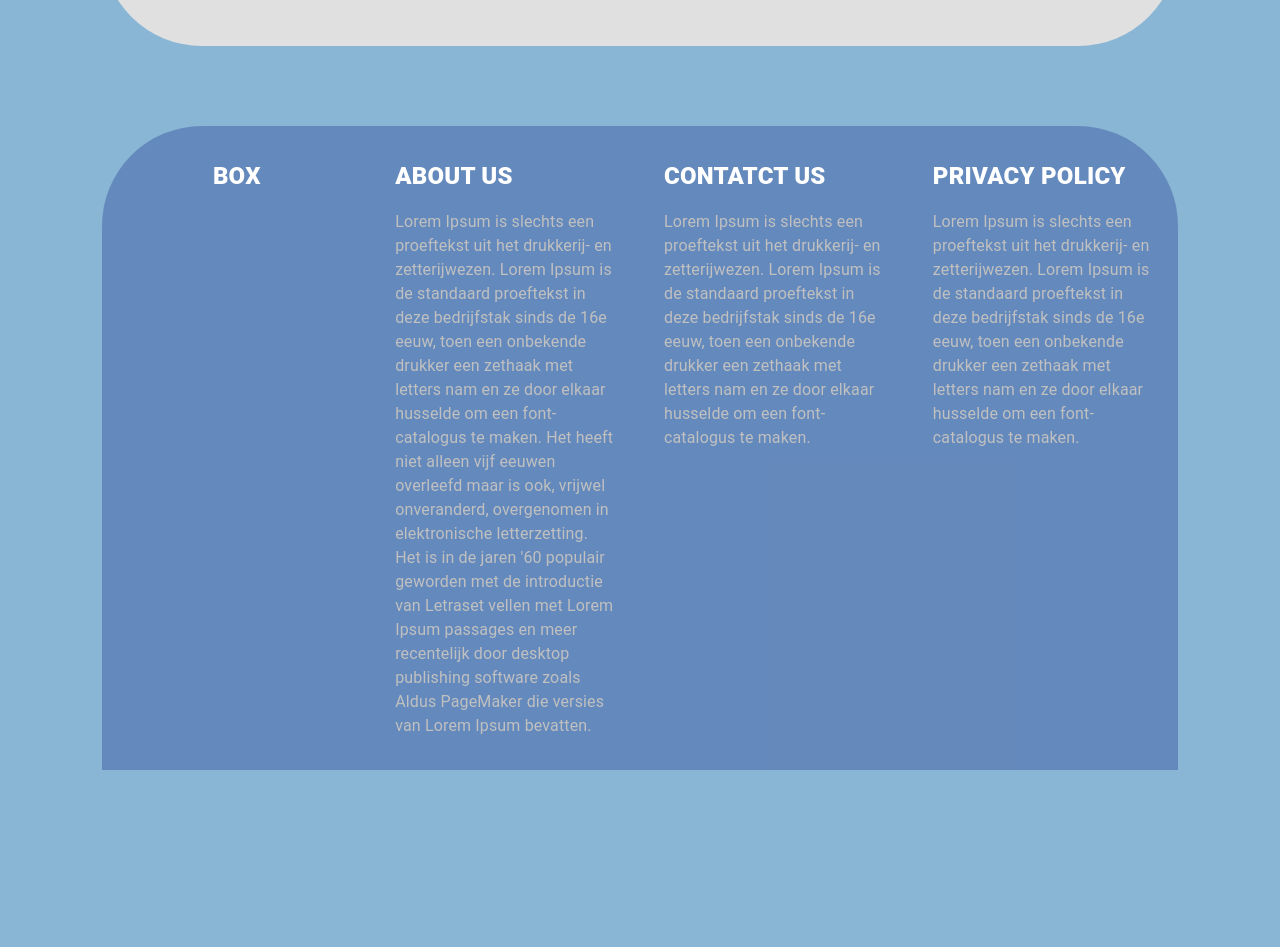
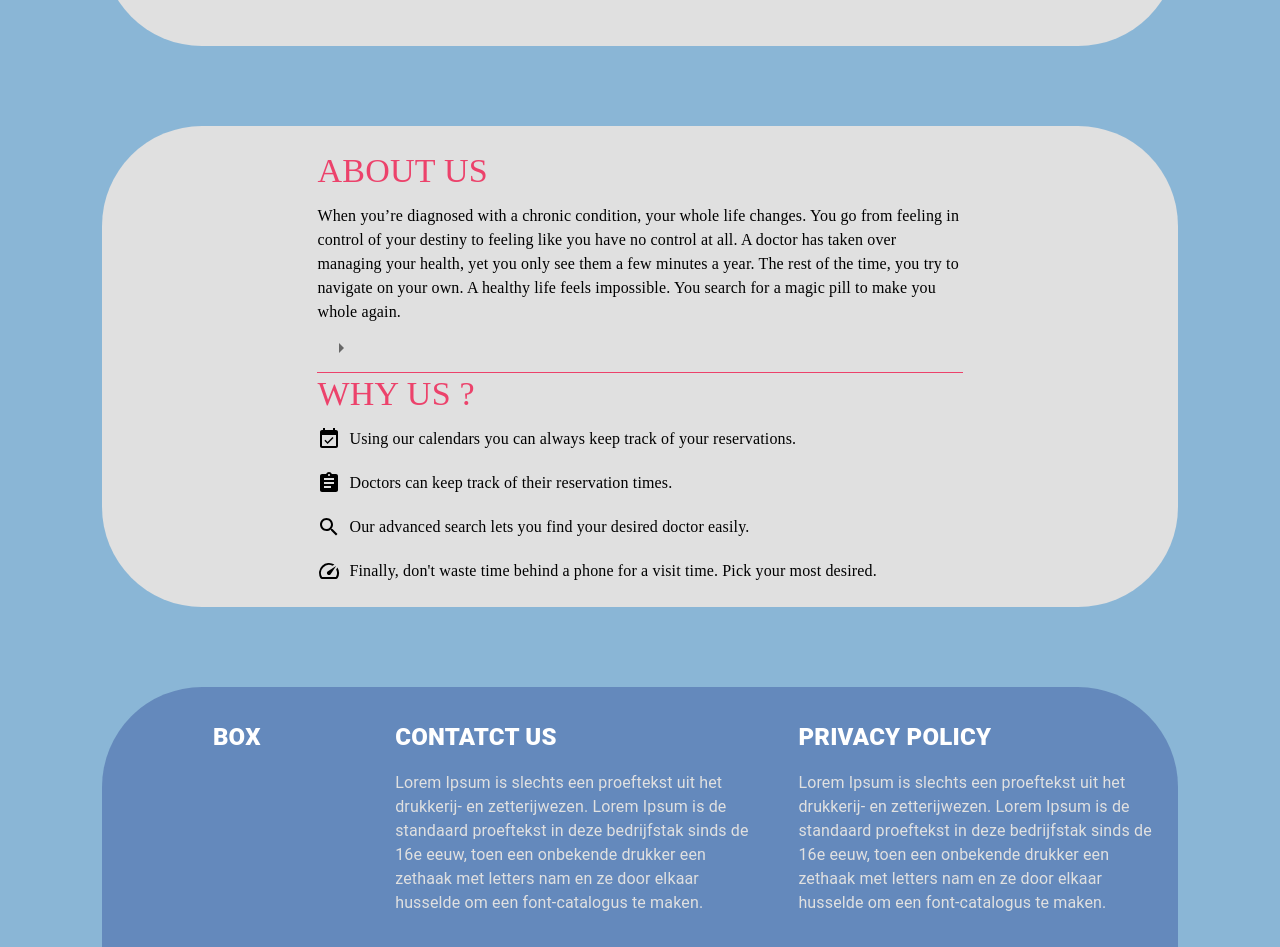
Before and after one commit to Tahlil-992/bugophobia.front-end, a React (Create React App) app: page / in a window 1280 px wide. Shown: the part 560-1507 px from the top of the page. Before the commit the page ends 1330 px from the top, so only its background shows below. Built offline with nearby package versions, Linux system fonts and the light colour scheme.

Commit message:
initial structure of landing page for main content

```diff
--- a/src/views/pages/LandingPage.js
+++ b/src/views/pages/LandingPage.js
@@ -1,4 +1,4 @@
-import React from 'react';
+import React, { useState } from 'react';
 import "../../style.css";
 import AppBar from '@material-ui/core/AppBar';
 import Button from '@material-ui/core/Button';
@@ -14,6 +14,15 @@ import DoctorImg from "../../assets/images/DoctorUser.png";
 import PatientImg from "../../assets/images/PatientUser.png";
 import OnlineDoctor from "../../assets/images/OnlineDoctor.jpg";
 import Box from "@material-ui/core/Box";
+import SpeedIcon from '@material-ui/icons/Speed';
+import Collapse from '@material-ui/core/Collapse';
+import ArrowRightIcon from '@material-ui/icons/ArrowRight';
+import ArrowDropUpIcon from '@material-ui/icons/ArrowDropUp';
+import IconButton from '@material-ui/core/IconButton';
+import Divider from '@material-ui/core/Divider';
+import EventAvailableIcon from '@material-ui/icons/EventAvailable';
+import SearchIcon from '@material-ui/icons/Search';
+import AssignmentIcon from '@material-ui/icons/Assignment';
 
 const useStyles = makeStyles((theme) => ({
     icon: {
@@ -43,6 +52,10 @@ const useStyles = makeStyles((theme) => ({
             backgroundColor: '#5f939a',
         },
     },
+    divider: {
+        color: "#ec426b",
+        backgroundColor: "#ec426b",
+    }
 }));
 
 const LandingPage = ({ isdoctor, setIsDoctor }) => {
@@ -53,6 +66,16 @@ const LandingPage = ({ isdoctor, setIsDoctor }) => {
         setIsDoctor(true);
     }
     const classes = useStyles();
+    const [whyUsReadMore, setWhyUsReadMore] = useState(false);
+
+    const expandWhyUsReadMore = () => {
+        setWhyUsReadMore(true);
+    }
+
+    const collpaseWhyUsReadMore = () => {
+        setWhyUsReadMore(false);
+    }
+
     return (
         <React.Fragment>
             <AppBar position="relative" style={{height:'5%'}}>
@@ -105,6 +128,127 @@ const LandingPage = ({ isdoctor, setIsDoctor }) => {
                     </Container>
                 </div>
             </Grid>
+            <Grid style={{ backgroundColor: '#8ab6d6', height:'60%', justifyContent:'center', alignItems:'center' }}>
+                <div
+                    className={classes.heroContent}
+                    style={{
+                        backgroundColor: '#E0E0E0',
+                        display: 'flex',
+                        flexDirection: 'row',
+                        marginLeft: '8%',
+                        marginRight: '8%',
+                        marginTop: "5em",
+                        borderRadius: '100px' }}>
+                    <Grid container>
+                        <Grid item xs={12}>
+                            <Box width='60%' margin="auto">
+                                <Typography style={{ color: "#ec426b", fontFamily: "cursive" }} component="h1" variant="h4" align="left" color="textPrimary" gutterBottom>
+                                    ABOUT US
+                                </Typography>
+                            </Box>
+                            <Box display="flex" flexDirection="column" width='60%' margin="auto">
+                                <Typography style={{ fontFamily: "cursive" }}>
+                                    When you’re diagnosed with a chronic condition, your whole life changes.
+                                    You go from feeling in control of your destiny to feeling like you have no control at all.
+                                    A doctor has taken over managing your health, yet you only see them a few minutes a year.
+                                    The rest of the time, you try to navigate on your own. A healthy life feels impossible.
+                                    You search for a magic pill to make you whole again.
+                                </Typography>
+                                <Collapse in={whyUsReadMore} timeout={1000} unmountOnExit>
+                                    <Typography style={{ fontFamily: "cursive", color: "#ec426b" }}>
+                                        <br/>
+                                        A better way is possible.
+                                    </Typography>
+                                    <Typography style={{ fontFamily: "cursive" }}>
+                                        Reimagine your health, your limits, and your life.
+                                        We are with you during the thousands of hours per year when you’re not at the doctor’s office.
+                                        <br/>
+                                        <br/>
+                                    </Typography>
+                                    <Typography style={{ fontFamily: "cursive", color: "#ec426b"  }}>
+                                        We are all in this together.
+                                    </Typography>
+                                    <Typography style={{ fontFamily: "cursive" }}>
+                                        We give you back your time, your power, and your life.
+                                        And when we give back this time and power to millions of people around the world,
+                                        we have the potential to solve the problems facing our planet. We can change the future.
+                                        And together, we can create new possibilities for humanity. It all starts with you.
+                                    </Typography>
+                                </Collapse>
+                                {!whyUsReadMore && <Box>
+                                    <IconButton onClick={expandWhyUsReadMore}>
+                                        <ArrowRightIcon/>
+                                    </IconButton>
+                                </Box>}
+                                {whyUsReadMore && <Box>
+                                    <IconButton onClick={collpaseWhyUsReadMore}>
+                                        <ArrowDropUpIcon/>
+                                    </IconButton>
+                                </Box>}
+                            </Box>
+                        </Grid>
+                        <Grid item xs={12}>
+                            <Box width="60%" margin="auto">
+                                <Divider classes={{root: classes.divider}}/>
+                            </Box>
+                        </Grid>
+                        <Grid item xs={12}>
+                            <Box width='60%' margin="auto">
+                                <Typography style={{ color: "#ec426b", fontFamily: "cursive" }} component="h1" variant="h4" align="left" color="textPrimary" gutterBottom>
+                                    WHY US ?
+                                </Typography>
+                            </Box>
+                            <Box width='60%' margin="auto">
+                                <Box display="flex">
+                                    <EventAvailableIcon/>
+                                    <Typography style={{ fontFamily: "cursive", marginLeft: "0.5em" }}>
+                                        Using our calendars you can always keep track of your reservations.
+                                    </Typography>
+                                </Box>
+                                <br/>
+                                <Box display="flex">
+                                    <AssignmentIcon/>
+                                    <Typography style={{ fontFamily: "cursive", marginLeft: "0.5em" }}>
+                                        Doctors can keep track of their reservation times.
+                                    </Typography>
+                                </Box>
+                                <br/>
+                                <Box display="flex">
+                                    <SearchIcon/>
+                                    <Typography style={{ fontFamily: "cursive", marginLeft: "0.5em" }}>
+                                        Our advanced search lets you find your desired doctor easily.
+                                    </Typography>
+                                </Box>
+                                <br/>
+                                <Box display="flex">
+                                    <SpeedIcon/>
+                                    <Typography style={{ fontFamily: "cursive", marginLeft: "0.5em" }}>
+                                        Finally, don't waste time behind a phone for a visit time. Pick your most desired.
+                                    </Typography>
+                                </Box>
+                            </Box>
+                                {/* <Box display="flex" justifyContent="center">
+                                    <SpeedIcon style={{margin: "0 0.5em"}}/>
+                                    <Typography align="center" style={{margin: "0 0.5em"}}>
+                                        Fast
+                                    </Typography>
+                                </Box>
+                                <Box display="flex" justifyContent="center">
+                                    <SpeedIcon style={{margin: "0 0.5em"}}/>
+                                    <Typography align="center" style={{margin: "0 0.5em"}}>
+                                        Secure
+                                    </Typography>
+                                </Box>
+                                <Box display="flex" justifyContent="center">
+                                    <SpeedIcon style={{margin: "0 0.5em"}}/>
+                                    <Typography align="center" style={{margin: "0 0.5em"}}>
+                                        Professional
+                                    </Typography>
+                                </Box> */}
+                        </Grid>
+                    </Grid>
+                </div>
+            </Grid>
             <footer className={classes.footer} style={{ backgroundColor: 'rgba(16,33,125, 0.3)', padding: "2em 0" }}>
                 {/* <Typography variant="h6" align="center" gutterBottom>Footer</Typography>
                 <Typography variant="subtitle1" align="center" color="textSecondary" component="p">Something here to give the footer a purpose!</Typography>
@@ -114,30 +258,12 @@ const LandingPage = ({ isdoctor, setIsDoctor }) => {
                     <Typography style={{ color:"#FFFFFF", fontWeight: 900, fontSize: "1.5em" }} align="center">BOX</Typography>
                 </Grid>
                 <Grid container item sm={9}>
-                    <Grid item sm={4} justifyContent="center"style={{ padding: "0 1.5em"}}>
-                        <Grid>
-                            <Typography style={{ color:"#FFFFFF", fontWeight: 900, fontSize: "1.5em" }}>ABOUT US</Typography>
-                        </Grid>
-                        <Grid>
-                            <Typography style={{ color: "#C0C0C0", marginTop: "1em" }}>
-                                Lorem Ipsum is slechts een proeftekst uit het drukkerij- en zetterijwezen.
-                                Lorem Ipsum is de standaard proeftekst in deze bedrijfstak sinds de 16e eeuw,
-                                toen een onbekende drukker een zethaak met letters nam en ze
-                                door elkaar husselde om een font-catalogus te maken.
-                                Het heeft niet alleen vijf eeuwen overleefd maar is ook,
-                                vrijwel onveranderd, overgenomen in elektronische letterzetting.
-                                Het is in de jaren '60 populair geworden met de introductie van Letraset vellen
-                                met Lorem Ipsum passages en meer recentelijk door desktop publishing software zoals
-                                Aldus PageMaker die versies van Lorem Ipsum bevatten.
-                            </Typography>
-                        </Grid>
-                    </Grid>
-                    <Grid item sm={4} style={{ padding: "0 1.5em"}}>
+                    <Grid item sm={6} style={{ padding: "0 1.5em"}}>
                         <Grid>
                             <Typography style={{ color:"#FFFFFF", fontWeight: 900, fontSize: "1.5em" }}>CONTATCT US</Typography>
                         </Grid>
                         <Grid>
-                            <Typography style={{ color: "#C0C0C0", marginTop: "1em" }}>
+                            <Typography style={{ color: "#E0E0E0", marginTop: "1em" }}>
                                 Lorem Ipsum is slechts een proeftekst uit het drukkerij- en zetterijwezen.
                                 Lorem Ipsum is de standaard proeftekst in deze bedrijfstak sinds de 16e eeuw,
                                 toen een onbekende drukker een zethaak met letters nam en ze
@@ -145,12 +271,12 @@ const LandingPage = ({ isdoctor, setIsDoctor }) => {
                             </Typography>
                         </Grid>
                     </Grid>
-                    <Grid item sm={4} style={{ padding: "0 1.5em"}}>
+                    <Grid item sm={6} style={{ padding: "0 1.5em"}}>
                         <Grid>
                             <Typography style={{ color:"#FFFFFF", fontWeight: 900, fontSize: "1.5em" }}>PRIVACY POLICY</Typography>
                         </Grid>
                         <Grid>
-                            <Typography style={{ color: "#C0C0C0", marginTop: "1em" }}>
+                            <Typography style={{ color: "#E0E0E0", marginTop: "1em" }}>
                                 Lorem Ipsum is slechts een proeftekst uit het drukkerij- en zetterijwezen.
                                 Lorem Ipsum is de standaard proeftekst in deze bedrijfstak sinds de 16e eeuw,
                                 toen een onbekende drukker een zethaak met letters nam en ze
```
